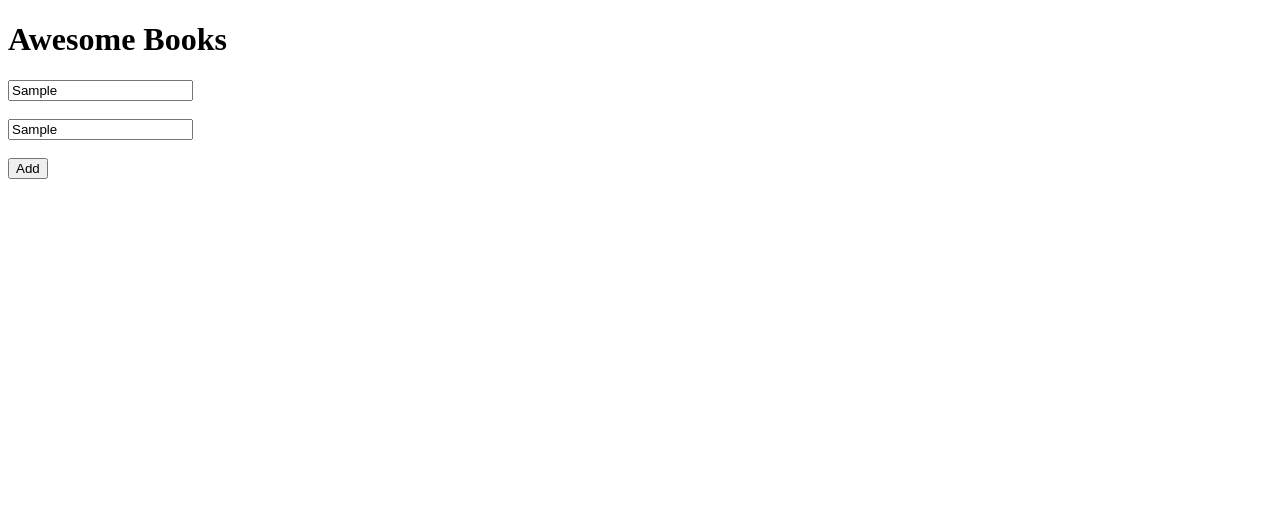
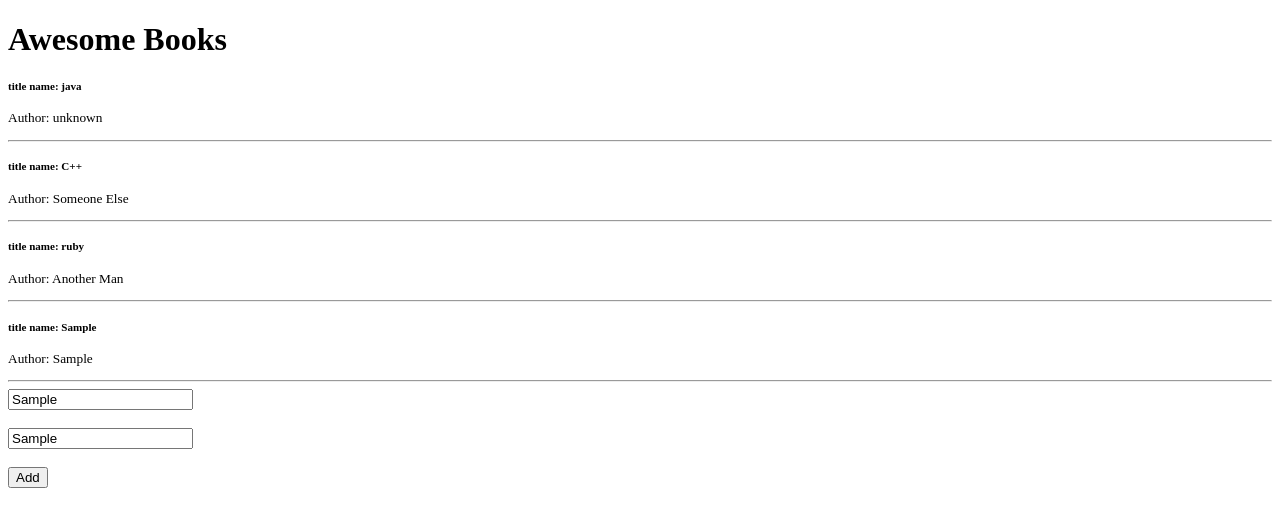
Before and after one commit to fortuneonyeka/books, a plain HTML site: page index.html in a window 1280 px wide. Both pictures are taken after typing "Sample", "Sample" into the empty fields and a click on the input "Add". Drawn offline with Linux system fonts and the light colour scheme.

Commit message:
add function to list books

```diff
--- a/index.html
+++ b/index.html
@@ -4,12 +4,14 @@
   <meta charset="UTF-8">
   <meta http-equiv="X-UA-Compatible" content="IE=edge">
   <meta name="viewport" content="width=device-width, initial-scale=1.0">
-  <title>Awsome Books</title>
+  <title>Awesome Books</title>
 </head>
 <body>
-  <div>
+  <div class="container">
   <h1>Awesome Books</h1>
+  <div id="infoContainer">
 
+  </div>
   <form action="" id="form-book" class="form-group">
     <div>
       <input type="text" placeholder="Title" class="title" id="book-title">
--- a/main.js
+++ b/main.js
@@ -1,14 +1,27 @@
-const form = document.querySelector('#form-book')
+// const form = document.querySelector('#form-book')
 const title = document.querySelector('#book-title')
 const author = document.querySelector('#book-author')
 const btn = document.querySelector('.btn')
+const infoContainer = document.querySelector('#infoContainer')
 
-const books = []
+const books = [
+    {
+        "title": "java",
+        "author": "unknown"
+      },
+      {
+        "title": "C++",
+        "author": "Someone Else"
+      },
+      {
+        "title": "ruby",
+        "author": "Another Man"
+      },
+]
 
 function Book(title, author){
     this.title = title
     this.author = author
-    // books.push({title, author})
 }
 
 function addBook(){
@@ -17,8 +30,30 @@ function addBook(){
     books.push(newBook)
 }
 
-btn.onclick = (e) => {
+  const createStudentElement = ({ title, author }) => {
+  // Create elements
+  const bookDiv = document.createElement("small");
+  const bookTitle = document.createElement("h5");
+  const bookAuthor = document.createElement("p");
+  const line = document.createElement("hr");
+
+  // Fill the content
+  bookTitle.innerText = "title name: " + title;
+  bookAuthor.innerText = "Author: " + author;
+
+  // Add to the DOM
+  bookDiv.append(bookTitle, bookAuthor, line);
+  infoContainer.appendChild(bookDiv);
+};
+
+function listBooks(books){
+
+    books.forEach(createStudentElement)
+
+  }
+
+  btn.onclick = (e) => {
     e.preventDefault();
     addBook()
-    console.log(books)
+    listBooks(books)
   };
```
